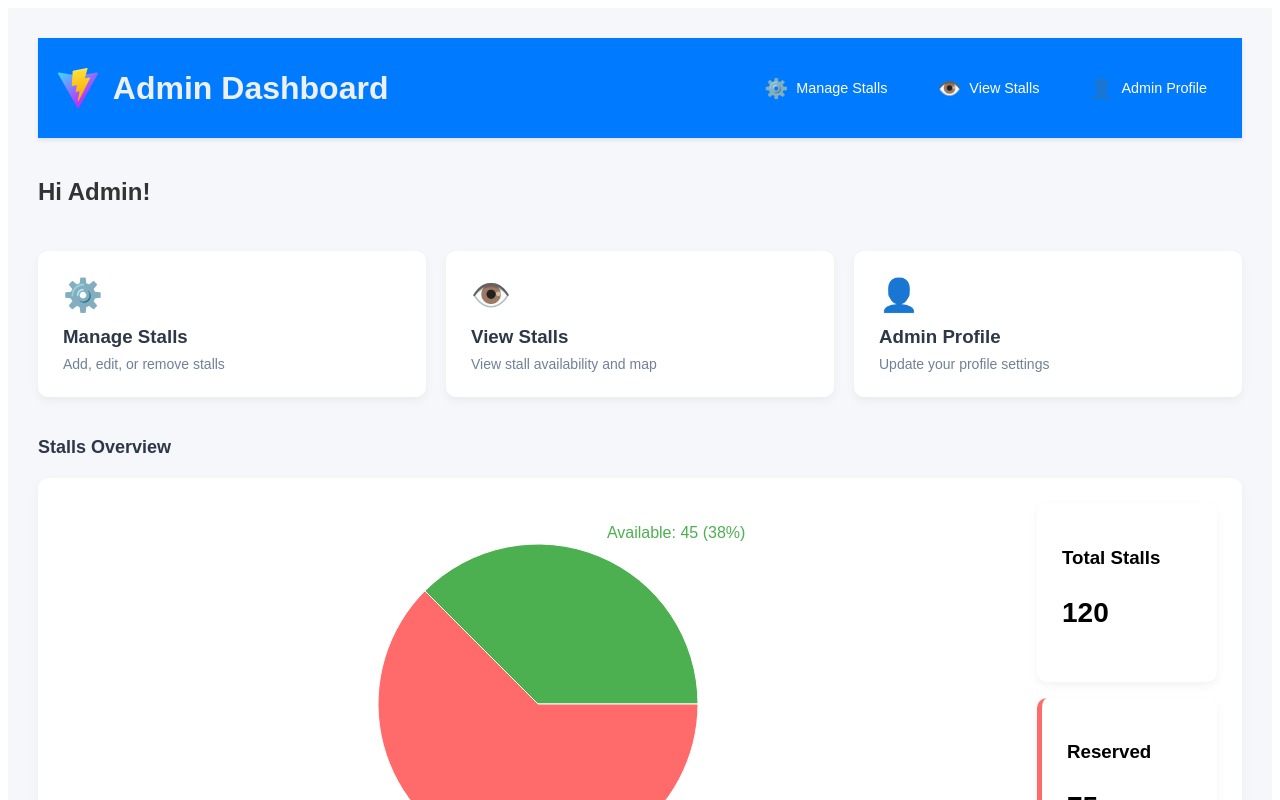
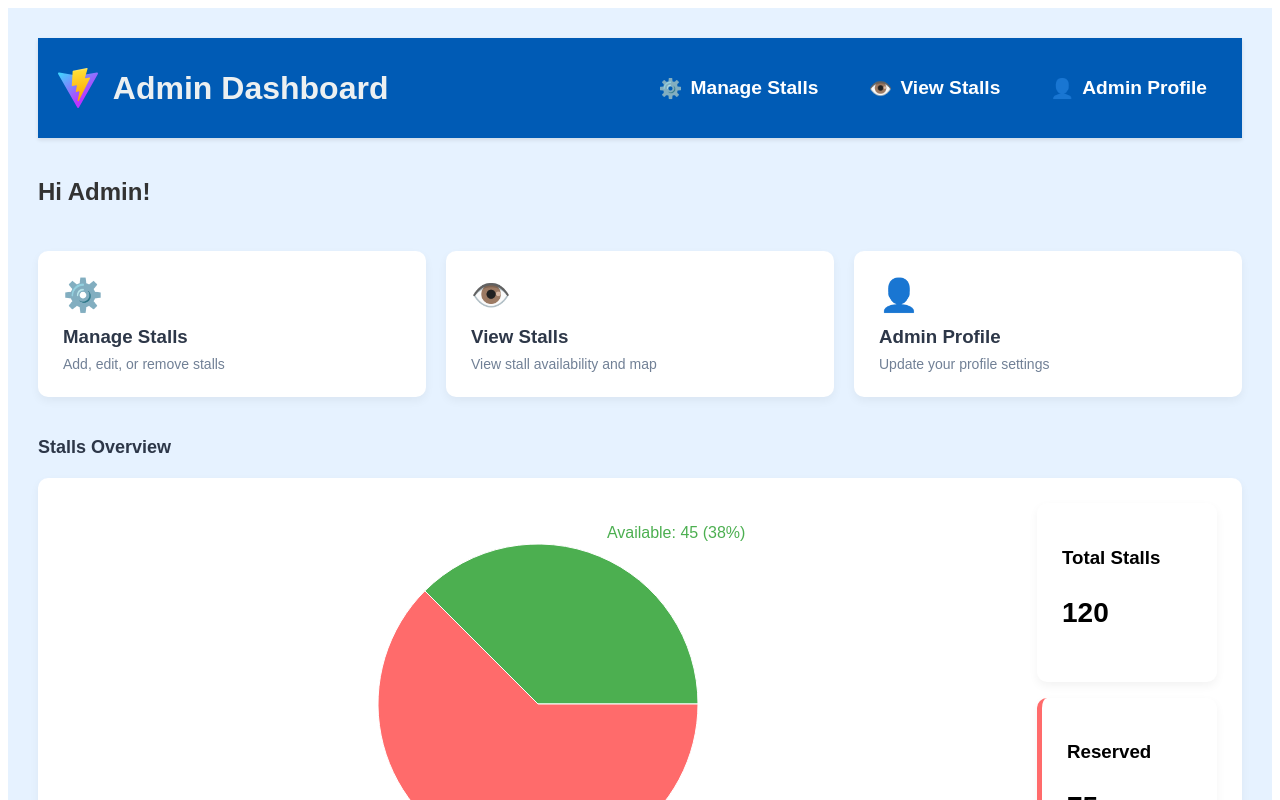
Before and after one commit to Lochithya/ReserveX, a React (Vite) app in the folder admin-portal/: page /dashboard in a window 1280 px wide. Shown: the top 800 px of the page. Built offline with nearby package versions, Linux system fonts and the light colour scheme.

Commit message:
updated NavBar.css,AdminDashboard.css and Adminprofile.css

```diff
--- a/admin-portal/src/components/NavBar.css
+++ b/admin-portal/src/components/NavBar.css
@@ -1,5 +1,5 @@
 .admin-navbar {
-  background-color: #007bff;
+  background-color: #005bb5;
   color: white;
   padding: 0;
   box-shadow: 0 2px 4px rgba(0, 0, 0, 0.1);
@@ -93,8 +93,8 @@
 }
 
 .navbar-text {
-  font-size: 0.9rem;
-  font-weight: 500;
+  font-size: 1.2rem;
+  font-weight: bold;
 }
 
 @media (max-width: 768px) {
--- a/admin-portal/src/pages/AdminDashboard.css
+++ b/admin-portal/src/pages/AdminDashboard.css
@@ -2,7 +2,7 @@
   margin:0;
   padding: 30px;
   font-family: Arial, sans-serif;
-  background: #f5f7fb;
+  background: #e6f2ff;
   min-height: 100vh;
 }
 
--- a/admin-portal/src/pages/AdminProfile.css
+++ b/admin-portal/src/pages/AdminProfile.css
@@ -1,7 +1,7 @@
 .admin-profile {
   padding: 30px;
   font-family: Arial, sans-serif;
-  background: #f5f7fb;
+  background: #e6f2ff;
   min-height: 100vh;
 }
 
```
